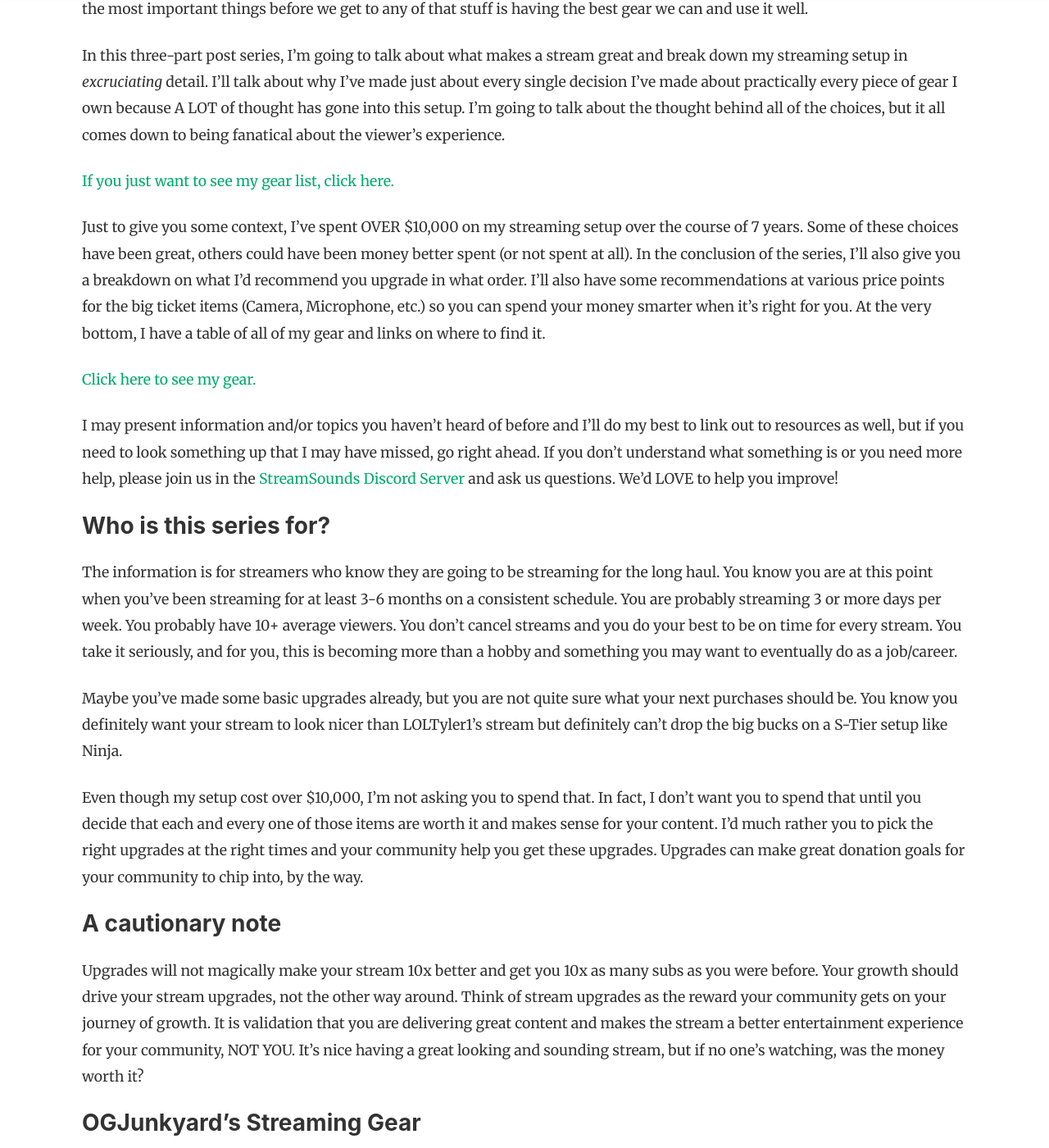
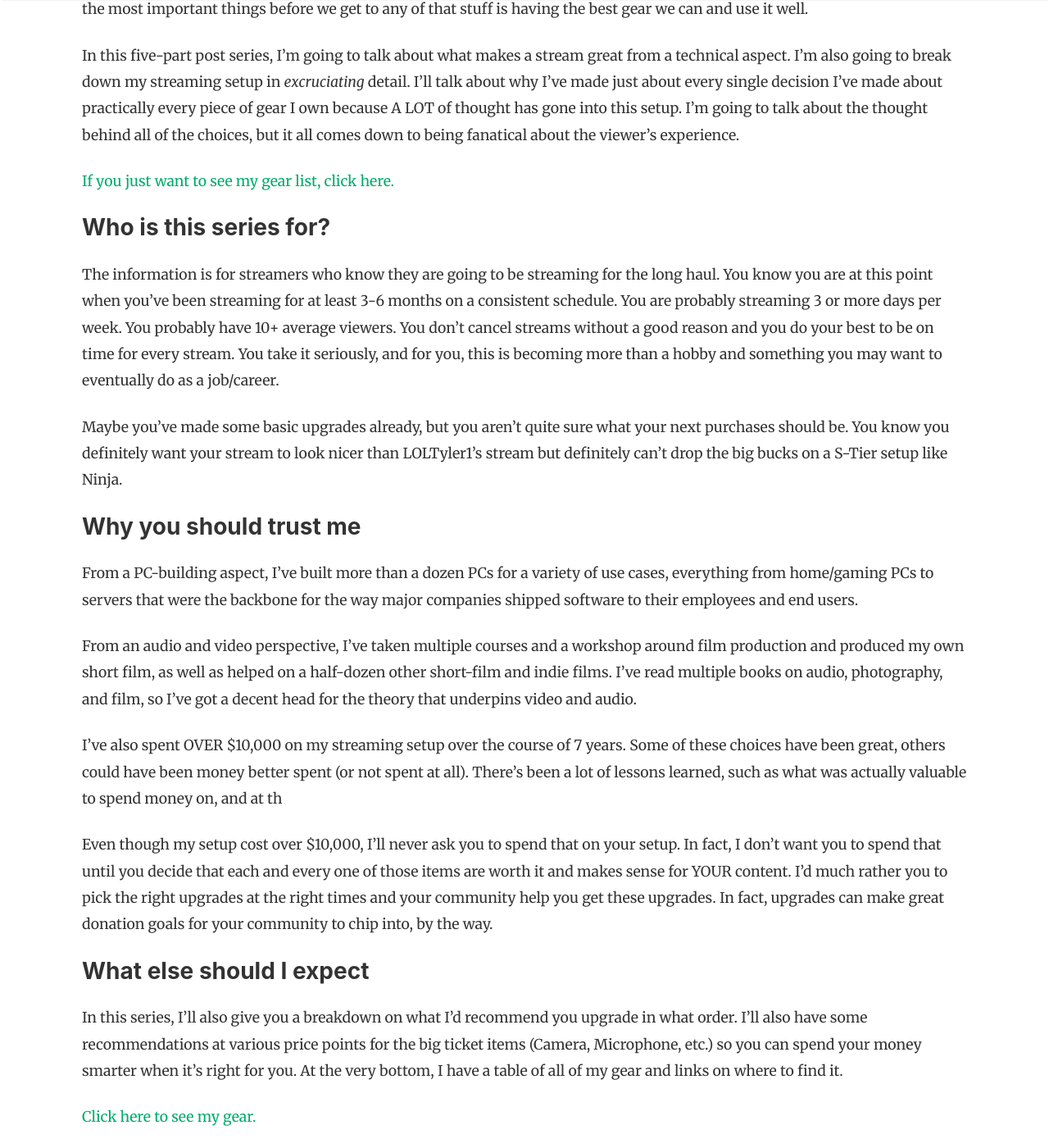
Before and after one commit to StreamSounds/library, a Jekyll site: the page built from _posts/2021-01-15-ogjunkyard-stream-setup-intro.md, in a window 1280 px wide and 1400 px high, scrolled down 1472 px. Shown: the whole window at 82% size. Built offline with Jekyll 4.4.1, drawn with Linux system fonts in a browser that asks for light colours; nearby versions of some CDN libraries; some of the changed text lies outside the part shown.

Commit message:
Content updates.

```diff
--- a/_config.yml
+++ b/_config.yml
@@ -17,7 +17,6 @@ streamsounds:
   instagram: https://www.instagram.com/streamsoundstv
   twitter: https://www.twitter.com/streamsoundstv
   youtube: https://www.youtube.com/channel/UC3rEHGEUyd3kVuPyWoXi1SQ
-
 
 # Authors
 authors:
--- a/_posts/2021-01-15-ogjunkyard-stream-setup-intro.md
+++ b/_posts/2021-01-15-ogjunkyard-stream-setup-intro.md
@@ -11,28 +11,50 @@ Have you ever wondered what a streamer's setup looks like? What microphone did t
 
 Hey folks, it's OGJunkyard. When I'm watching streams, I ALWAYS wonder how they got it to look the way they did. As streamers, we scrutinize EVERY detail of our streams, and we are always looking for ways that we can raise our production value in hopes that it will help us score that extra follow, subscriber, or headshot. Sometimes, it comes down to the way we lay out our streaming software, such as OBS, and other times it comes down to doing clever tricks and promoting ourselves well. But, one of the most important things before we get to any of that stuff is having the best gear we can and use it well.
 
-In this three-part post series, I'm going to talk about what makes a stream great and break down my streaming setup in *excruciating* detail. I'll talk about why I've made just about every single decision I've made about practically every piece of gear I own because A LOT of thought has gone into this setup. I'm going to talk about the thought behind all of the choices, but it all comes down to being fanatical about the viewer's experience.
+In this five-part post series, I'm going to talk about what makes a stream great from a technical aspect. I'm also going to break down my streaming setup in *excruciating* detail. I'll talk about why I've made just about every single decision I've made about practically every piece of gear I own because A LOT of thought has gone into this setup. I'm going to talk about the thought behind all of the choices, but it all comes down to being fanatical about the viewer's experience.
 
 [If you just want to see my gear list, click here.]({% post_url 2021-01-15-ogjunkyard-stream-setup-intro %}#ogjunkyards-streaming-gear)
 
-Just to give you some context, I've spent OVER $10,000 on my streaming setup over the course of 7 years. Some of these choices have been great, others could have been money better spent (or not spent at all). In the conclusion of the series, I'll also give you a breakdown on what I'd recommend you upgrade in what order. I'll also have some recommendations at various price points for the big ticket items (Camera, Microphone, etc.) so you can spend your money smarter when it's right for you. At the very bottom, I have a table of all of my gear and links on where to find it.
+### Who is this series for?
+
+The information is for streamers who know they are going to be streaming for the long haul. You know you are at this point when you've been streaming for at least 3-6 months on a consistent schedule. You are probably streaming 3 or more days per week. You probably have 10+ average viewers. You don't cancel streams without a good reason and you do your best to be on time for every stream. You take it seriously, and for you, this is becoming more than a hobby and something you may want to eventually do as a job/career.
+
+Maybe you've made some basic upgrades already, but you aren't quite sure what your next purchases should be. You know you definitely want your stream to look nicer than LOLTyler1's stream but definitely can't drop the big bucks on a S-Tier setup like Ninja.
+
+### Why you should trust me
+
+From a PC-building aspect, I've built more than a dozen PCs for a variety of use cases, everything from home/gaming PCs to servers that were the backbone for the way major companies shipped software to their employees and end users.
+
+From an audio and video perspective, I've taken multiple courses and a workshop around film production and produced my own short film, as well as helped on a half-dozen other short-film and indie films. I've read multiple books on audio, photography, and film, so I've got a decent head for the theory that underpins video and audio.
+
+I've also spent OVER $10,000 on my streaming setup over the course of 7 years. Some of these choices have been great, others could have been money better spent (or not spent at all). There's been a lot of lessons learned, such as what was actually valuable to spend money on, and at th
+
+Even though my setup cost over $10,000, I'll never ask you to spend that on your setup. In fact, I don't want you to spend that until you decide that each and every one of those items are worth it and makes sense for YOUR content. I'd much rather you to pick the right upgrades at the right times and your community help you get these upgrades. In fact, upgrades can make great donation goals for your community to chip into, by the way.
+
+### What else should I expect
+
+In this series, I'll also give you a breakdown on what I'd recommend you upgrade in what order. I'll also have some recommendations at various price points for the big ticket items (Camera, Microphone, etc.) so you can spend your money smarter when it's right for you. At the very bottom, I have a table of all of my gear and links on where to find it.
 
 [Click here to see my gear.]({% post_url 2021-01-15-ogjunkyard-stream-setup-intro %}#ogjunkyards-streaming-gear)
 
 I may present information and/or topics you haven't heard of before and I'll do my best to link out to resources as well, but if you need to look something up that I may have missed, go right ahead.  If you don't understand what something is or you need more help, please join us in the [StreamSounds Discord Server]({{ site.streamsounds.discord }}) and ask us questions. We'd LOVE to help you improve!
 
-### Who is this series for?
-
-The information is for streamers who know they are going to be streaming for the long haul. You know you are at this point when you've been streaming for at least 3-6 months on a consistent schedule. You are probably streaming 3 or more days per week. You probably have 10+ average viewers. You don't cancel streams and you do your best to be on time for every stream. You take it seriously, and for you, this is becoming more than a hobby and something you may want to eventually do as a job/career.
-
-Maybe you've made some basic upgrades already, but you are not quite sure what your next purchases should be. You know you definitely want your stream to look nicer than LOLTyler1's stream but definitely can't drop the big bucks on a S-Tier setup like Ninja.
-
-Even though my setup cost over $10,000, I'm not asking you to spend that. In fact, I don't want you to spend that until you decide that each and every one of those items are worth it and makes sense for your content. I'd much rather you to pick the right upgrades at the right times and your community help you get these upgrades. Upgrades can make great donation goals for your community to chip into, by the way.
-
 ### A cautionary note
 
 Upgrades will not magically make your stream 10x better and get you 10x as many subs as you were before. Your growth should drive your stream upgrades, not the other way around. Think of stream upgrades as the reward your community gets on your journey of growth. It is validation that you are delivering great content and makes the stream a better entertainment experience for your community, NOT YOU. It's nice having a great looking and sounding stream, but if no one's watching, was the money worth it?
 
+### The Posts in this Series
+
+Finally, here's the content to expect:
+
+1. OGJunkyard's Stream Setup - Part 1: Introduction (This Post)
+1. OGJunkyard's Stream Setup - Part 2: Streaming PC
+1. OGJunkyard's Stream Setup - Part 3: Audio
+1. OGJunkyard's Stream Setup - Part 4: Video
+1. OGJunkyard's Stream Setup - Part 5: Conclusion
+
+At the end of each post, there will be a table of all of my streaming gear, down to the specific cables and adapters I've used. I want you to use this content not as a template of what to buy and where to get it, but rather as an idea of what a high quality streaming setup could look like and what thought went into it. You will probably make different decisions than I did, and that can be a great thing. You might find something that fits your situation better than what's listed in this series of posts.
+
 ### OGJunkyard's Streaming Gear
 
 {% include post_content/og_stream_gear-ordered_first-pc.html %}
```
Also changed, not shown: _posts/2021-01-29-ogjunkyard-stream-setup-pc.md (+31 -2 lines).
